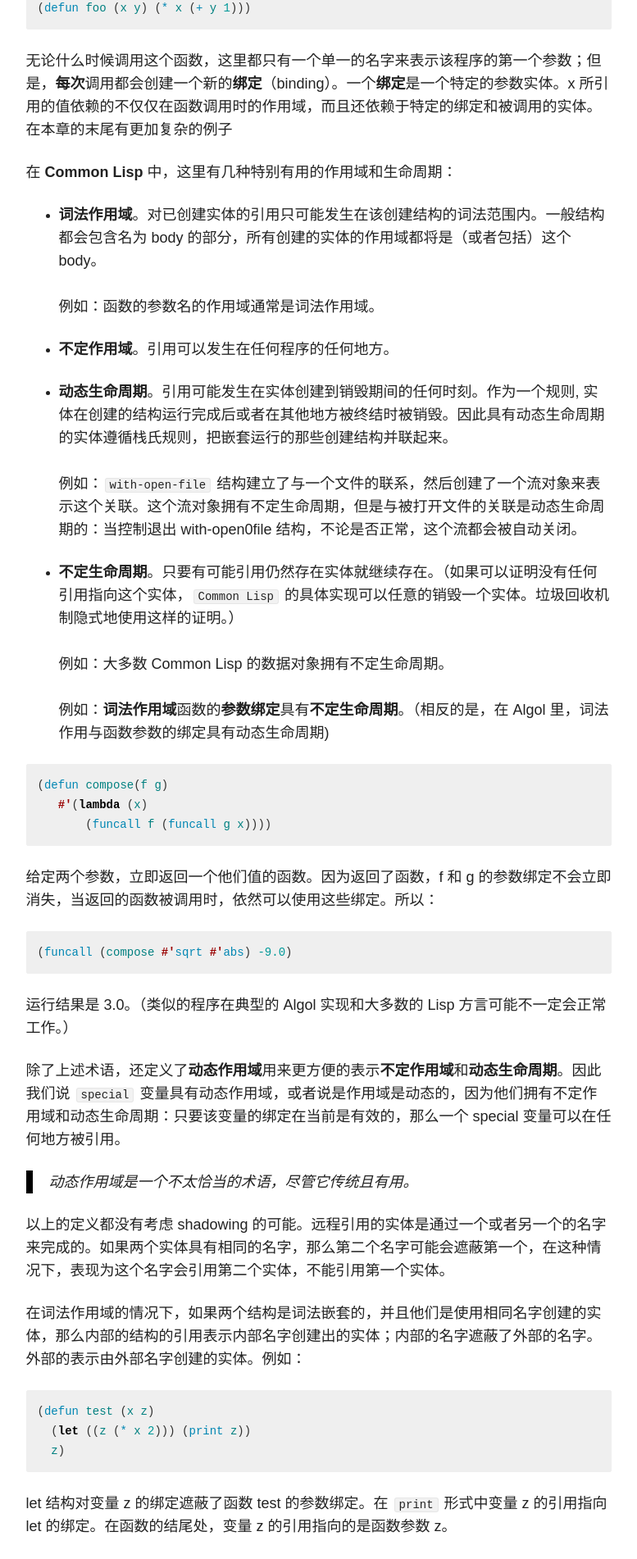
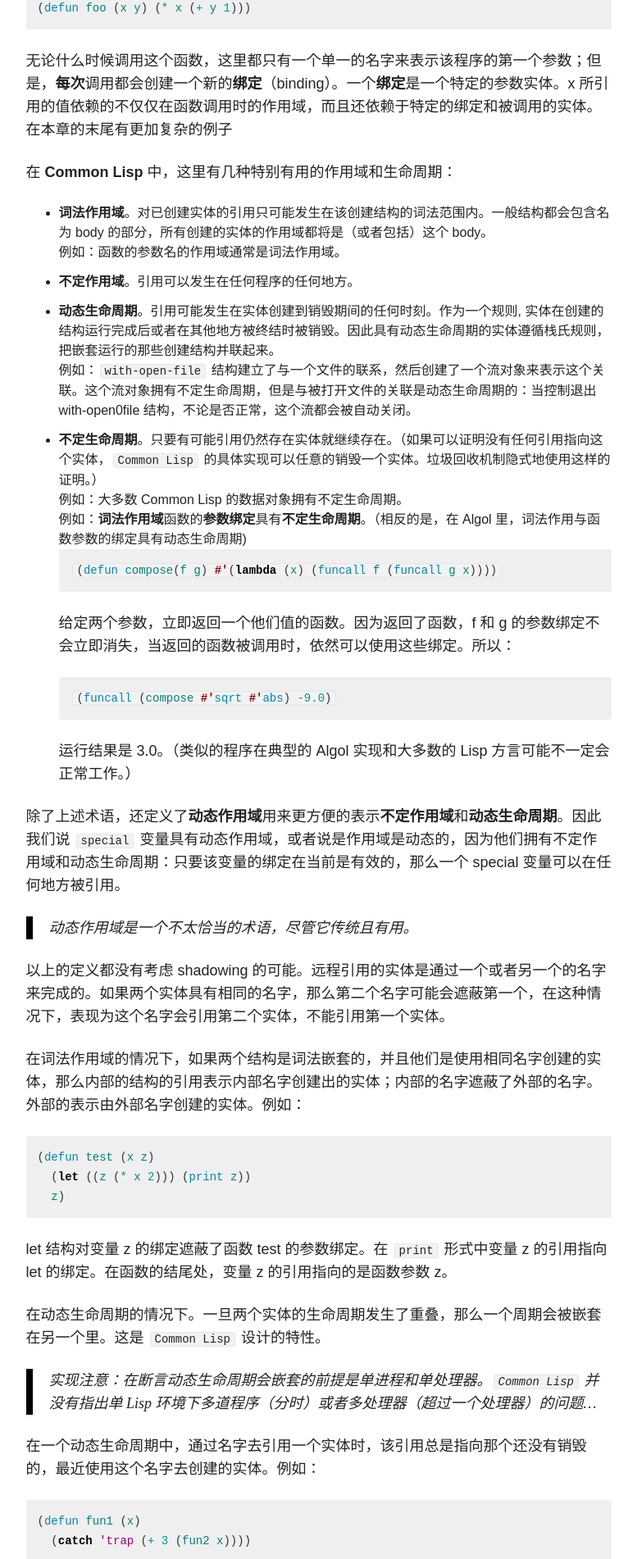
Before and after one commit to Habens/habens.github.io, a Jekyll site: the page built from _posts/blog/2016-04-20-common-lisp-scope-and-extent.markdown, in a window 1280 px wide. Shown: the part 1228-3130 px from the top of the page at 82% size, without its empty margins (348-1125 px from the left). Built offline with Jekyll 4.4.1, drawn with Linux system fonts in a browser that asks for light colours; comment, search, counter and statistics services are not loaded.

Commit message:
formated content

````diff
--- a/_posts/blog/2016-04-20-common-lisp-scope-and-extent.markdown
+++ b/_posts/blog/2016-04-20-common-lisp-scope-and-extent.markdown
@@ -34,31 +34,24 @@ share: true
 
 在 **Common Lisp** 中，这里有几种特别有用的作用域和生命周期：
 
-* **词法作用域**。对已创建实体的引用只可能发生在该创建结构的词法范围内。一般结构都会包含名为 body 的部分，所有创建的实体的作用域都将是（或者包括）这个 body。<br><br>
+* **词法作用域**。对已创建实体的引用只可能发生在该创建结构的词法范围内。一般结构都会包含名为 body 的部分，所有创建的实体的作用域都将是（或者包括）这个 body。
 例如：函数的参数名的作用域通常是词法作用域。
-
 * **不定作用域**。引用可以发生在任何程序的任何地方。
-
-* **动态生命周期**。引用可能发生在实体创建到销毁期间的任何时刻。作为一个规则, 实体在创建的结构运行完成后或者在其他地方被终结时被销毁。因此具有动态生命周期的实体遵循栈氏规则，把嵌套运行的那些创建结构并联起来。<br><br>
+* **动态生命周期**。引用可能发生在实体创建到销毁期间的任何时刻。作为一个规则, 实体在创建的结构运行完成后或者在其他地方被终结时被销毁。因此具有动态生命周期的实体遵循栈氏规则，把嵌套运行的那些创建结构并联起来。
 例如：`with-open-file` 结构建立了与一个文件的联系，然后创建了一个流对象来表示这个关联。这个流对象拥有不定生命周期，但是与被打开文件的关联是动态生命周期的：当控制退出 with-open0file 结构，不论是否正常，这个流都会被自动关闭。
-
-* **不定生命周期**。只要有可能引用仍然存在实体就继续存在。（如果可以证明没有任何引用指向这个实体，`Common Lisp` 的具体实现可以任意的销毁一个实体。垃圾回收机制隐式地使用这样的证明。）<br><br>
-例如：大多数 Common Lisp 的数据对象拥有不定生命周期。<br><br>
+* **不定生命周期**。只要有可能引用仍然存在实体就继续存在。（如果可以证明没有任何引用指向这个实体，`Common Lisp` 的具体实现可以任意的销毁一个实体。垃圾回收机制隐式地使用这样的证明。）
+例如：大多数 Common Lisp 的数据对象拥有不定生命周期。
 例如：**词法作用域**函数的**参数绑定**具有**不定生命周期**。（相反的是，在 Algol 里，词法作用与函数参数的绑定具有动态生命周期)
-
- ```common_lisp
+```common_lisp
 (defun compose(f g)
    #'(lambda (x)
        (funcall f (funcall g x))))
 ```
-
- 给定两个参数，立即返回一个他们值的函数。因为返回了函数，f 和 g 的参数绑定不会立即消失，当返回的函数被调用时，依然可以使用这些绑定。所以：
-
- ```common_lisp
+给定两个参数，立即返回一个他们值的函数。因为返回了函数，f 和 g 的参数绑定不会立即消失，当返回的函数被调用时，依然可以使用这些绑定。所以：
+```lisp
 (funcall (compose #'sqrt #'abs) -9.0)
 ```
-
- 运行结果是 3.0。（类似的程序在典型的 Algol 实现和大多数的 Lisp 方言可能不一定会正常工作。）
+运行结果是 3.0。（类似的程序在典型的 Algol 实现和大多数的 Lisp 方言可能不一定会正常工作。）
 
 除了上述术语，还定义了**动态作用域**用来更方便的表示**不定作用域**和**动态生命周期**。因此我们说 `special` 变量具有动态作用域，或者说是作用域是动态的，因为他们拥有不定作用域和动态生命周期：只要该变量的绑定在当前是有效的，那么一个 special 变量可以在任何地方被引用。
 
````
